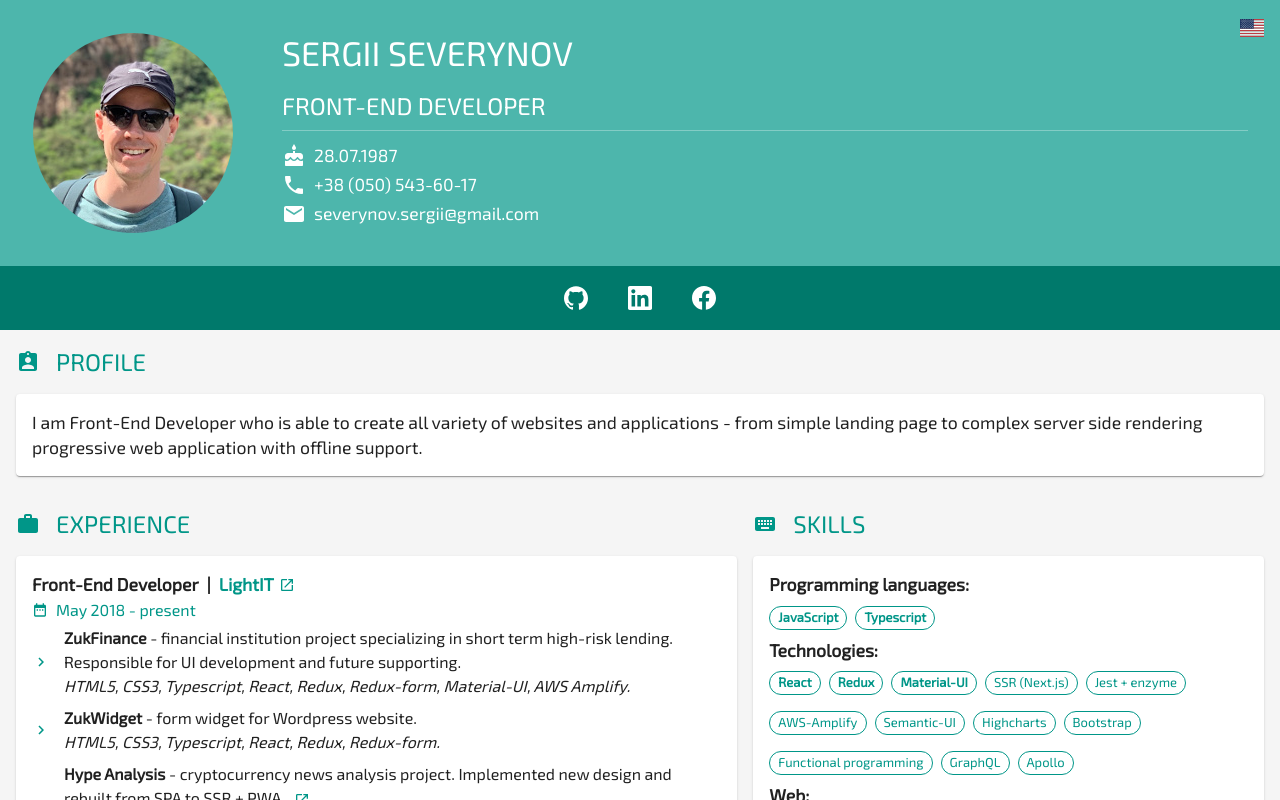
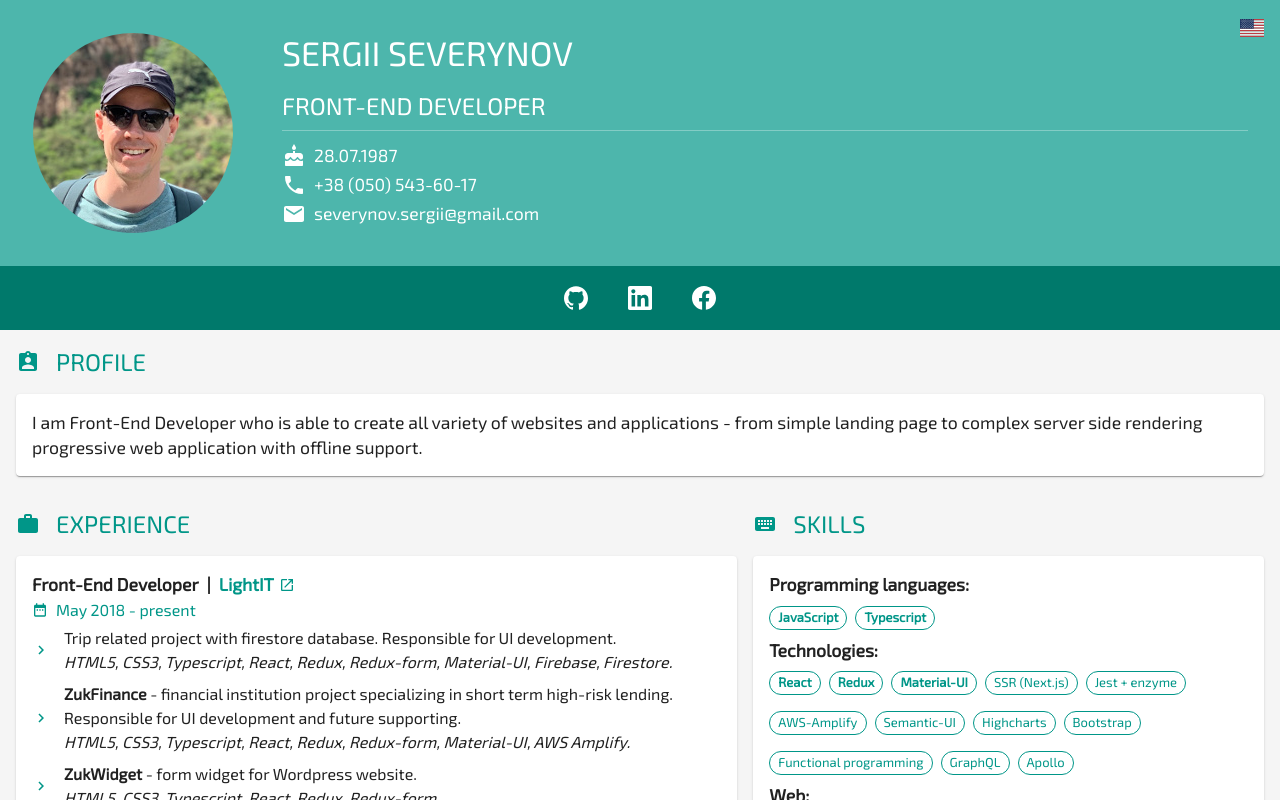
Before and after one commit to severjason/cv2, a React (Create React App) app: page /en in a window 1280 px wide. Shown: the top 800 px of the page. Built offline with nearby package versions, Linux system fonts and the light colour scheme.

Commit message:
updated profile data

```diff
--- a/src/data.ts
+++ b/src/data.ts
@@ -11,6 +11,11 @@ const en: CVData = {
       role: 'Front-End Developer',
       link: 'https://light-it.net/',
       list: [
+        {
+          text: 'Trip related project with firestore database. ' +
+            'Responsible for UI development. ',
+          technologies: 'HTML5, CSS3, Typescript, React, Redux, Redux-form, Material-UI, Firebase, Firestore.'
+        },
         {
           title: 'ZukFinance',
           text: 'financial institution project specializing in short term high-risk lending. ' +
@@ -212,6 +217,11 @@ const uk: CVData = {
       role: 'Front-End Розробник',
       link: 'https://light-it.net/',
       list: [
+        {
+          text: 'Проект, пов\'язаний з поїздками та використанням бази данних firestore. ' +
+            'Відповідальний за розробку UI. ',
+          technologies: 'HTML5, CSS3, Typescript, React, Redux, Redux-form, Material-UI, Firebase, Firestore.'
+        },
         {
           title: 'ZukFinance',
           text: 'проект фінансової установи, ' +
```
